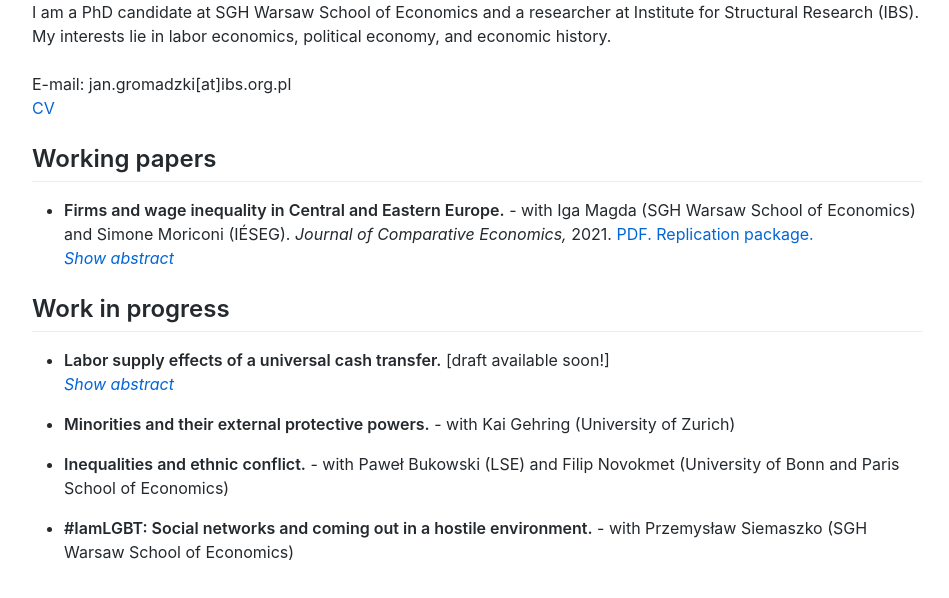
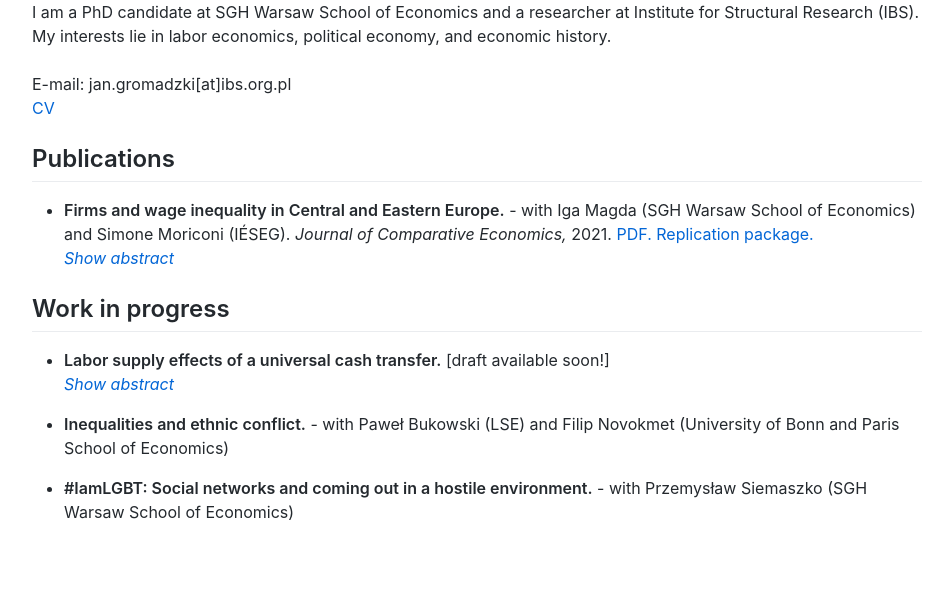
Before and after one commit to jangromadzkiecon/jangromadzkiecon.github.io, a plain HTML site: page index.html in a window 1280 px wide. Shown: the part 558-1156 px from the top of the page, without its empty margins (163-1112 px from the left). After the commit the page ends 1127 px from the top, so only its background shows below. Drawn offline with nearby package versions, Linux system fonts and the light colour scheme; a script that the page names is missing.

Commit message:
Removed the project about the Baltic states minorities, replaced working papers with publications.

```diff
--- a/index.html
+++ b/index.html
@@ -61,7 +61,7 @@
       <a href="cv/cv_jg.pdf">CV</a> <br>
 
 
-      <h2>Working papers</h2>
+      <h2>Publications</h2>
       <ul>
         <li><strong>Firms and wage inequality in Central and Eastern Europe.</strong> - with Iga Magda (SGH Warsaw School of Economics) and Simone Moriconi (IÉSEG). <i>Journal of Comparative Economics,</i> 2021. <a href="papers/Magda_Gromadzki_Moriconi.pdf">PDF.</a> <a href="software/magda_gromadzki_moriconi_replication.zip">Replication package.</a></li>
             <a class="toggle" id="displayText2" href="javascript:toggle(2);"> <em> Show abstract</em> </a> </p>
@@ -77,9 +77,6 @@
             <div id="toggleText3" style="display: none" class="default">The unconditional cash transfers in the form of a universal basic income, a universal basic pension or a universal child benefit are increasingly being discussed in many countries. In this article, I investigate the labor supply effects of the introduction of a large unconditional cash benefit. I exploit the unique design of the child benefit program in Poland to identify the pure income effect of the transfer. The labor supply responses, which can be attributed to the pure income effect, were statistically insignificant and negligible. Instead of extending their free time, households substantially increased their consumption.  </div>
       </ul>
       <ul>
-        <li><strong>Minorities and their external protective powers.</strong> - with Kai Gehring (University of Zurich)  </li>
-      </ul>
-      <ul>
         <li><strong>Inequalities and ethnic conflict.</strong> - with Paweł Bukowski (LSE) and Filip Novokmet (University of Bonn and Paris School of Economics)  </li>
       </ul>
       <ul>
```
